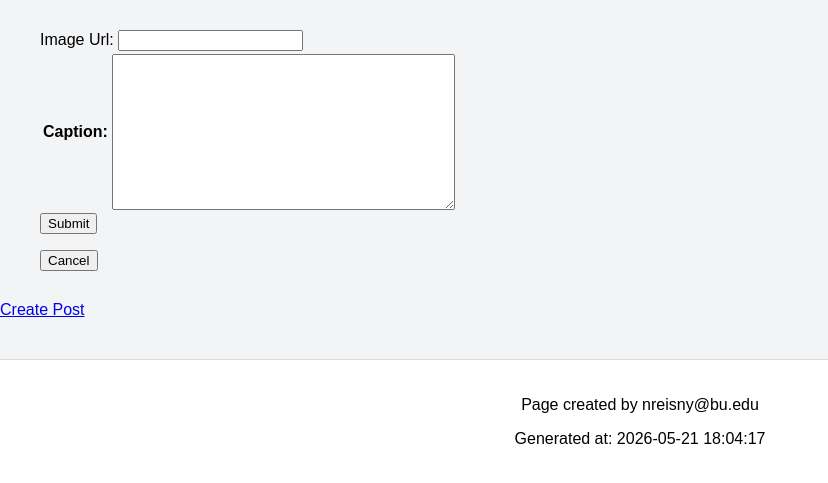
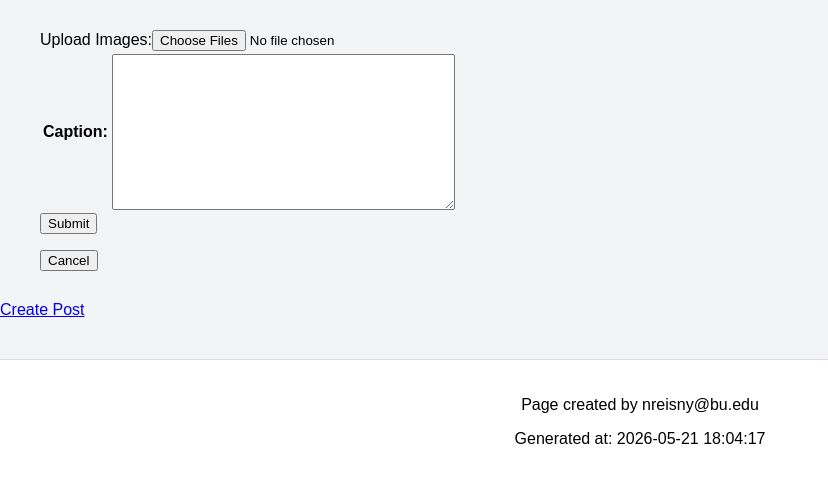
Before and after one commit to Nreisny/cs412, a Django app: page /mini_insta/profile/1/create_post in a window 1280 px wide. Shown: the top 483 px of the page, without its empty margins (0-828 px from the left). Run offline with Django 5.2, Linux system fonts and the light colour scheme; data comes from the database, SQL or seed files in the repository; both versions use the stored data as it was after the commit; lists and menus that the app fills with data are empty.

Commit message:
Finished Task 3

```diff
--- a/mini_insta/forms.py
+++ b/mini_insta/forms.py
@@ -1,6 +1,6 @@
 # File: forms.py
 # Author: Nicholas Reis (nreisny@bu.edu) 5/30/26
-# Description: Defines the forms used by the mini insta application
+# Description: Defines the forms used by the mini insta
 
 from django import forms
 from .models import *
--- a/mini_insta/models.py
+++ b/mini_insta/models.py
@@ -31,7 +31,7 @@ class Post(models.Model):
 
     def __str__(self):
         '''String representation of this Post model'''
-        return f"Profile: {self.profile}"
+        return f"Profile: {self.profile}, Caption: {self.caption}"
 
     def get_all_photos(self):
         '''Returns all Photo's that are connected to this Post'''
@@ -50,5 +50,25 @@ class Post(models.Model):
 class Photo(models.Model):
     '''Represents a Mini Insta user Photo'''
     post = models.ForeignKey("Post", on_delete=models.CASCADE)
-    image_url = models.URLField(blank=False)
+    image_url = models.URLField(blank=True)
+    image_file = models.ImageField(blank=True)
     timestamp = models.DateTimeField(auto_now=True)
+
+    def __str__(self):
+        '''String representation of this Photo Model'''
+        if self.image_url:
+            return self.image_url
+
+        elif self.image_file:
+            return str(self.image_file)
+
+        return "No image"
+
+    def get_image_url(self):
+        '''Returns the URL for this iamge'''
+        if self.image_url:
+            return self.image_url
+        elif self.image_file:
+            return self.image_file.url
+
+        return ""
--- a/mini_insta/templates/mini_insta/create_post_form.html
+++ b/mini_insta/templates/mini_insta/create_post_form.html
@@ -7,12 +7,16 @@ Description: Simple template that displays a form for the user to add images
 
 {% extends 'mini_insta/base.html' %} {% block content %}
 <div class="form-container">
-  <form action="{% url 'create_post' profile.pk%}" method="POST">
+  <form
+    action="{% url 'create_post' profile.pk%}"
+    method="POST"
+    enctype="multipart/form-data"
+  >
     {% csrf_token %}
     <table>
       {{form.as_table}}
-      <label>Image Url: </label
-      ><input type="url" name="image_url" required />
+      <label>Upload Images:</label
+      ><input type="file" name="image_file" multiple />
     </table>
 
     <input type="submit" name="submit" value="Submit" />
--- a/mini_insta/templates/mini_insta/show_post.html
+++ b/mini_insta/templates/mini_insta/show_post.html
@@ -8,7 +8,7 @@ Description: Simple template that dispalys all photos for a
 {% extends 'mini_insta/base.html' %} {% block content %}
 <div class="post_container">
   {% for photo in post.get_all_photos %}
-  <img src="{{photo.image_url}}" alt="No Image" />
+  <img src="{{photo.get_image_url}}" alt="No Image" />
   {% endfor %}
 
   <p>{{post.caption}}</p>
--- a/mini_insta/templates/mini_insta/show_profile.html
+++ b/mini_insta/templates/mini_insta/show_profile.html
@@ -42,7 +42,7 @@ Description: Simple template that displays a profile along side their image,
     {% for post in profile.get_all_posts %}
     <div>
       {% if post.get_first_photo %}
-      <img src="{{ post.get_first_photo.image_url }}" alt="Post image" />
+      <img src="{{ post.get_first_photo.get_image_url }}" alt="Post image" />
       {% else %}
       <img src="/static/images/no-image.jpg" alt="No image available" />
       {% endif %}
--- a/mini_insta/views.py
+++ b/mini_insta/views.py
@@ -49,10 +49,11 @@ class CreatePostView(CreateView):
         response = super().form_valid(form)
 
         # We are creating the photo object here
-        image_url = self.request.POST['image_url']
-        Photo.objects.create(
-            post=self.object,
-            image_url=image_url
-        )
+        files = self.request.FILES.getlist('image_file')
+        for file in files:
+            Photo.objects.create(
+                post=self.object,
+                image_file=file
+            )
 
         return response
```
Also changed, not shown: db.sqlite3, mini_insta/migrations/0003_photo_image_file.py (added), mini_insta/migrations/0004_alter_photo_image_url.py (added).
